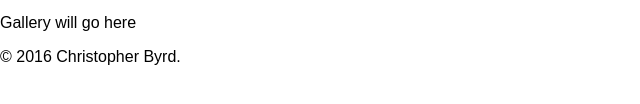
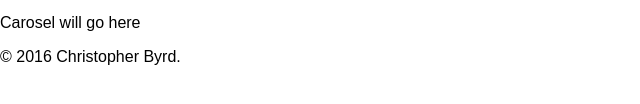
Before and after one commit to byrdafer/CodeLouisville, a plain HTML site: page index.html in a window 1280 px wide. Shown: the part 220-324 px from the top of the page, 0-640 px from the left. Drawn offline with Linux system fonts and the light colour scheme.

Commit message:
save files

```diff
--- a/index.html
+++ b/index.html
@@ -15,11 +15,11 @@
          </a>
          <nav>
             <ul>
-               <li><a href="index.html" class="selected">Food Portfolio</a></li>
-               <li><a href="coding.html">Code Louisville Portfolio</a></li>
-               <li><a href="interactive.html">Fun and Games</a></li>
-               <li><a href="about.html">About</a></li>
-               <li><a href="contact.html">Contact</a></li>
+              <li><a href="index.html" class="selected">Food Portfolio</a></li>
+              <li><a href="coding.html">Code Louisville Portfolio</a></li>
+              <li><a href="interactive.html">Fun and Games</a></li>
+              <li><a href="about.html">About</a></li>
+              <li><a href="contact.html">Contact</a></li>
 
 
 
@@ -27,7 +27,7 @@
          </nav>
       </header>
       <section>
-         <p>Gallery will go here</p>
+         <p>Carosel will go here</p>
       </section>
       <footer>
          <p>&copy; 2016 Christopher Byrd.</p>
```
